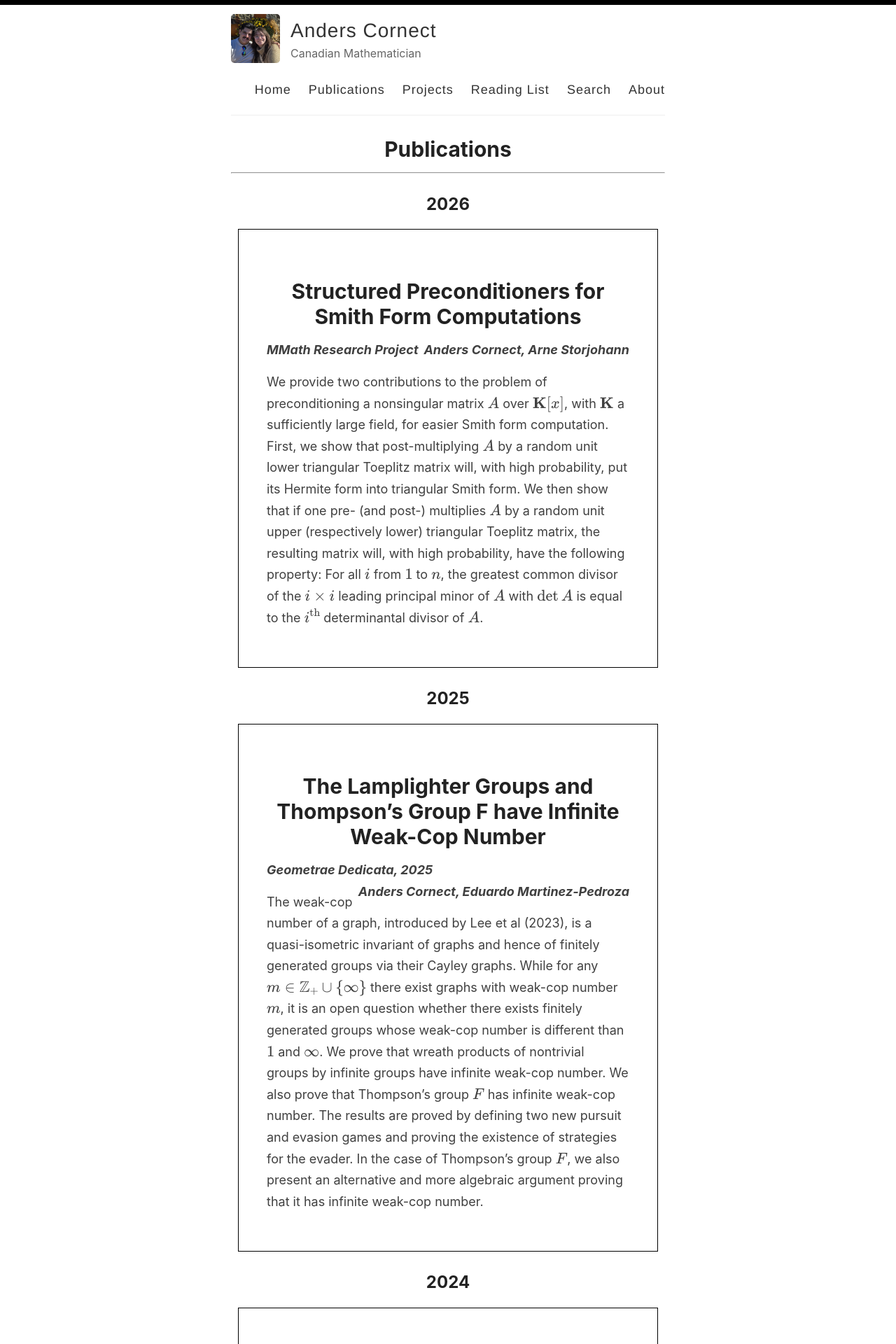
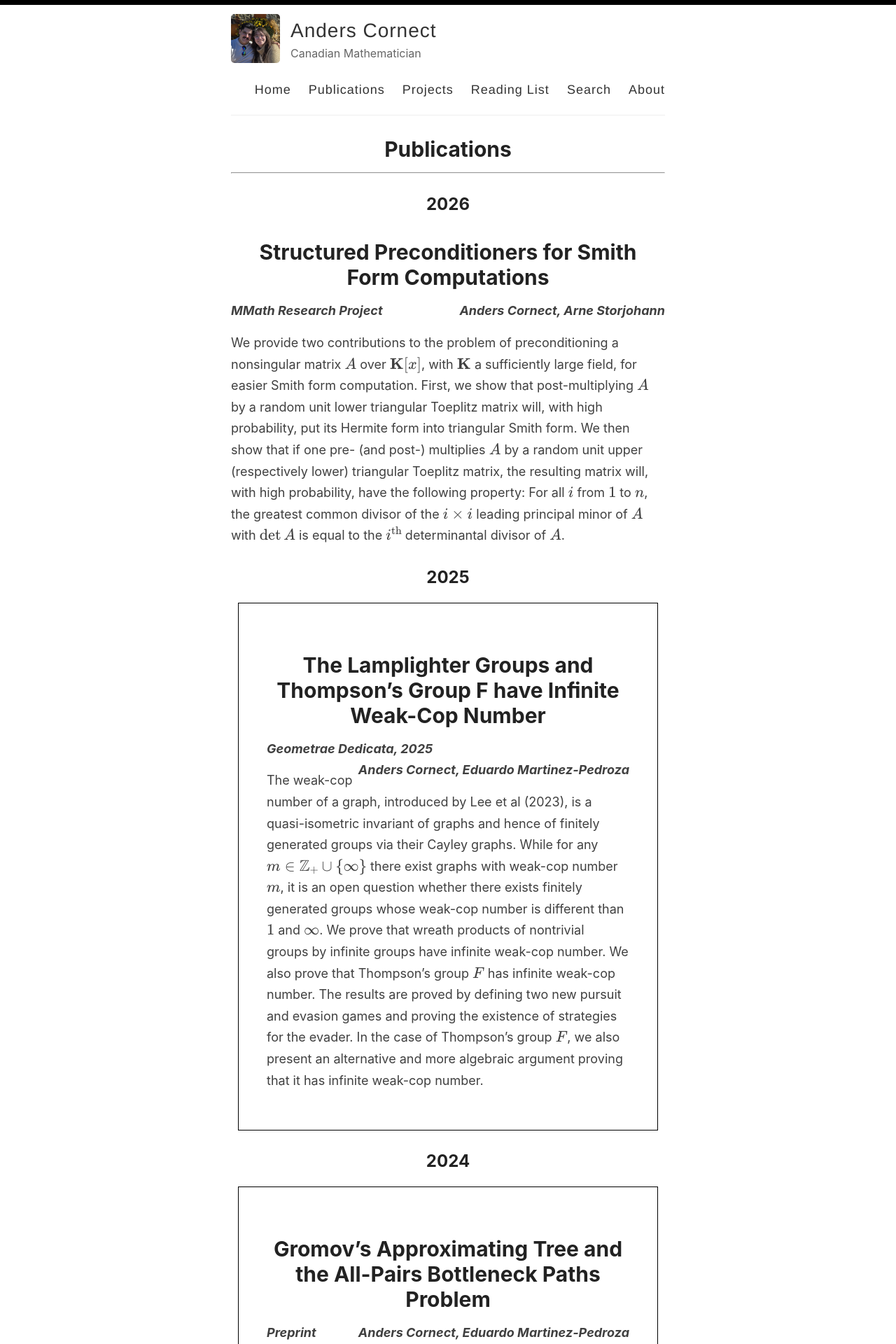
Before and after one commit to And-ers/And-ers.github.io, a Jekyll site: the page built from _pages/publications.md, in a window 1280 px wide. Shown: the top 1920 px of the page at 70% size. Built offline with Jekyll 4.4.1, drawn with Linux system fonts in a browser that asks for light colours.

Commit message:
modified:   _pages/publications.md

```diff
--- a/_pages/publications.md
+++ b/_pages/publications.md
@@ -8,7 +8,7 @@ permalink: /publications/
 
 ## 2026
 
-<div class="stylebox" markdown="1">
+<div markdown="1">
 
 # Structured Preconditioners for Smith Form Computations
 
```
